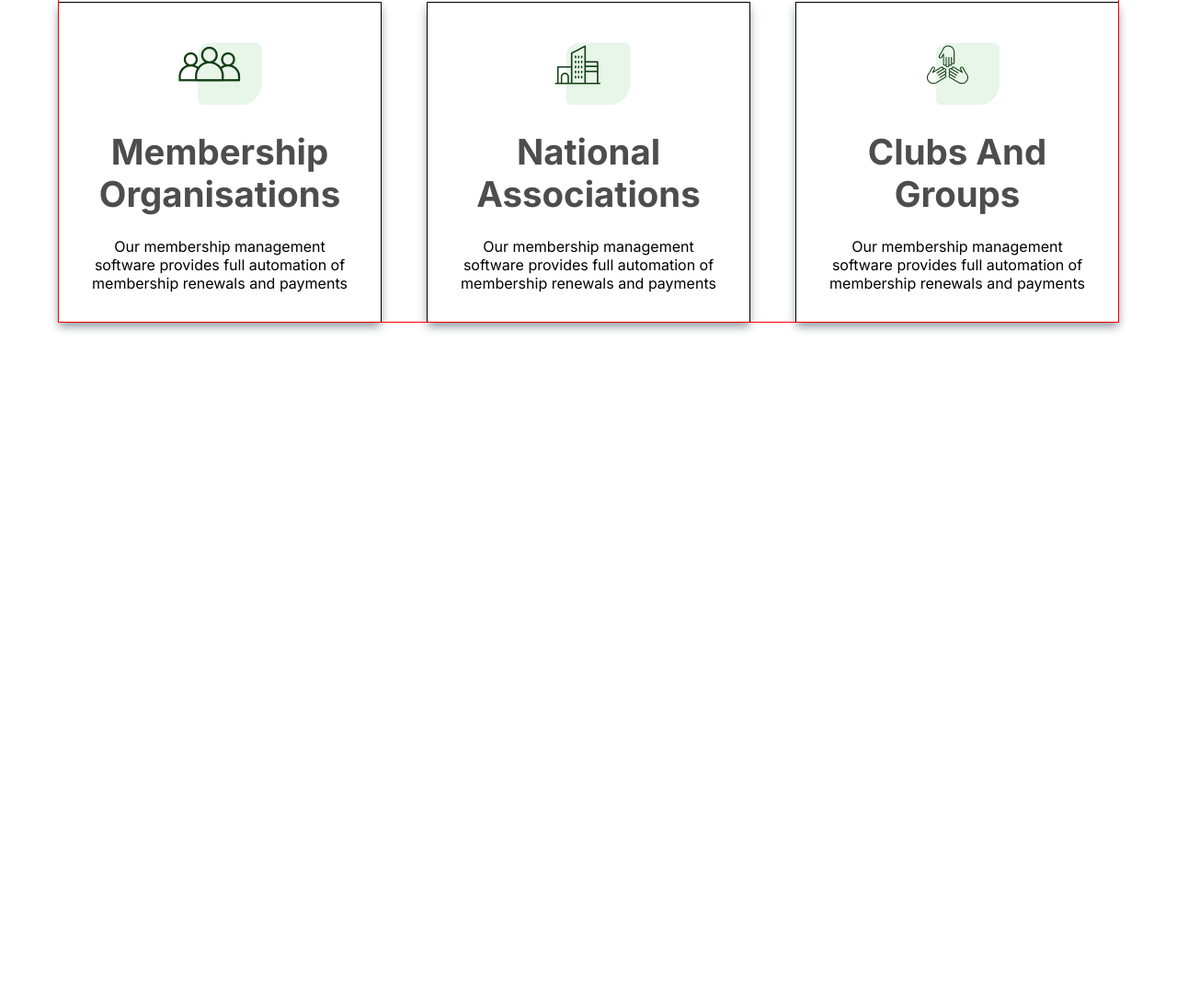
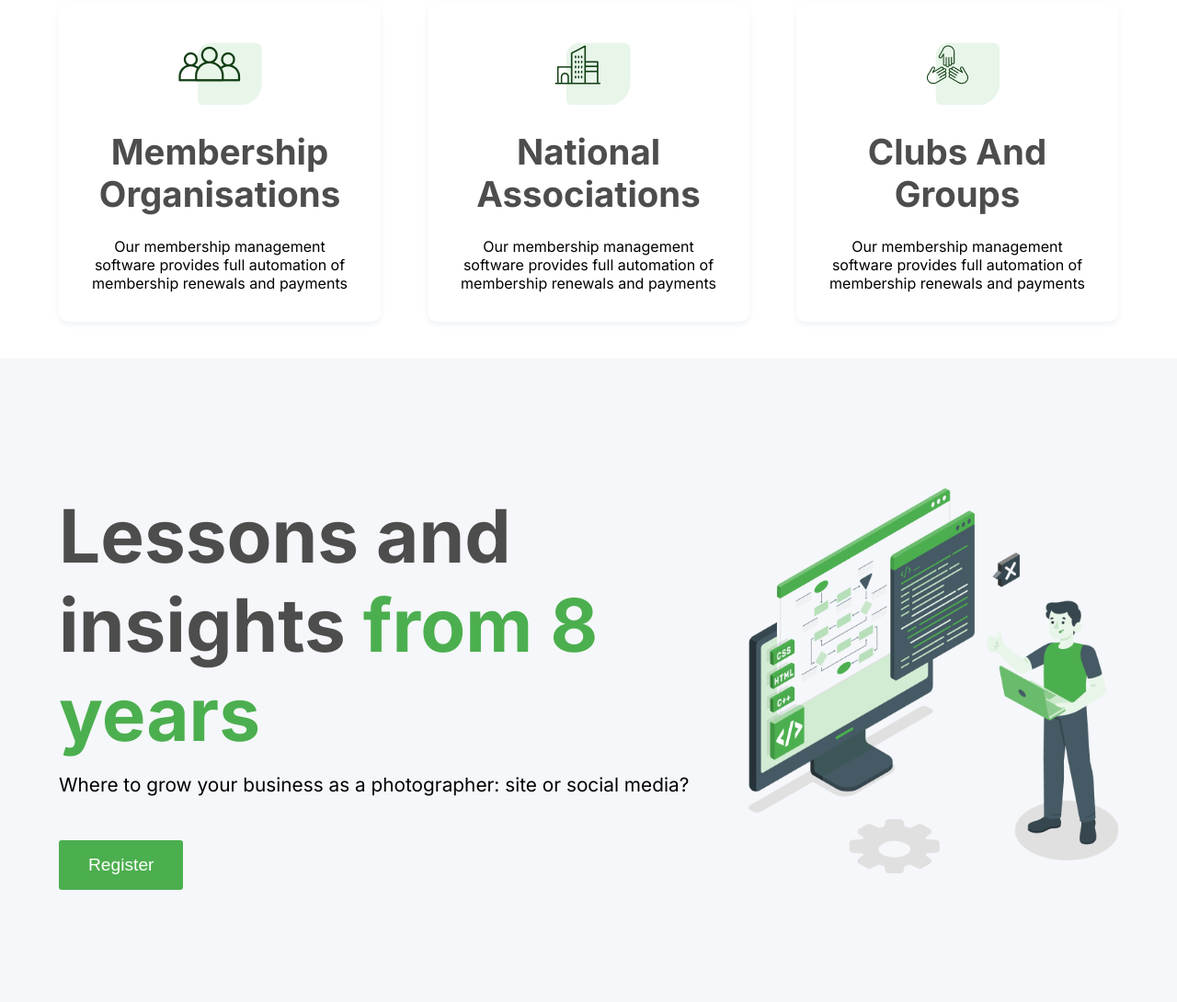
Before and after one commit to monukd01dev/Landing-Pages-Projects, a plain HTML site: page 01-Nexcent-Agency-webpage/index.html in a window 1280 px wide. Shown: the part 1316-2406 px from the top of the page at 92% size. Before the commit the page ends 1706 px from the top, so only its background shows below. Drawn offline with Linux system fonts and the light colour scheme.

Commit message:
try out grid

```diff
--- a/01-Nexcent-Agency-webpage/index.html
+++ b/01-Nexcent-Agency-webpage/index.html
@@ -84,7 +84,21 @@
                 </div>
             </div>
         </section>
+        <section class="hero">
+            <div class="hero-con">
+                <div class="hero-detail">
+                    <h1>Lessons and insights <span>from 8 years</span></h1>
+                    <p>
+                        Where to grow your business as a photographer: site or social media?
+                    </p>
+                    <button>Register</button>
+                </div>
+                <div class="hero-img">
 
+                </div>
+            </div>
+
+        </section>
     </main>
     <footer></footer>
 </body>
--- a/01-Nexcent-Agency-webpage/style.css
+++ b/01-Nexcent-Agency-webpage/style.css
@@ -225,7 +225,7 @@ main .our-clients{
     max-width: 1500px;
     width: 90%;
     margin: 2.5rem auto;
-    outline: 1px solid red;
+    /* outline: 1px solid red; */
 }
 .section-heads{
     font-size: 3rem;
@@ -256,10 +256,10 @@ main .our-clients{
 
 .manage-community .card-container .card{
     padding: 2rem;
-    outline: 1px solid black;
     width: 350px;
-    border: 5px;
-    box-shadow: 0 5px 10px var(--l-grey);
+    border-radius: 10px;
+    box-shadow: 0px 3px 6px 0px rgba(171, 190, 209,20%) ;
+
 }
 /* .manage-community .card-container .card img{
     margin-bottom: 1.7rem;
```
